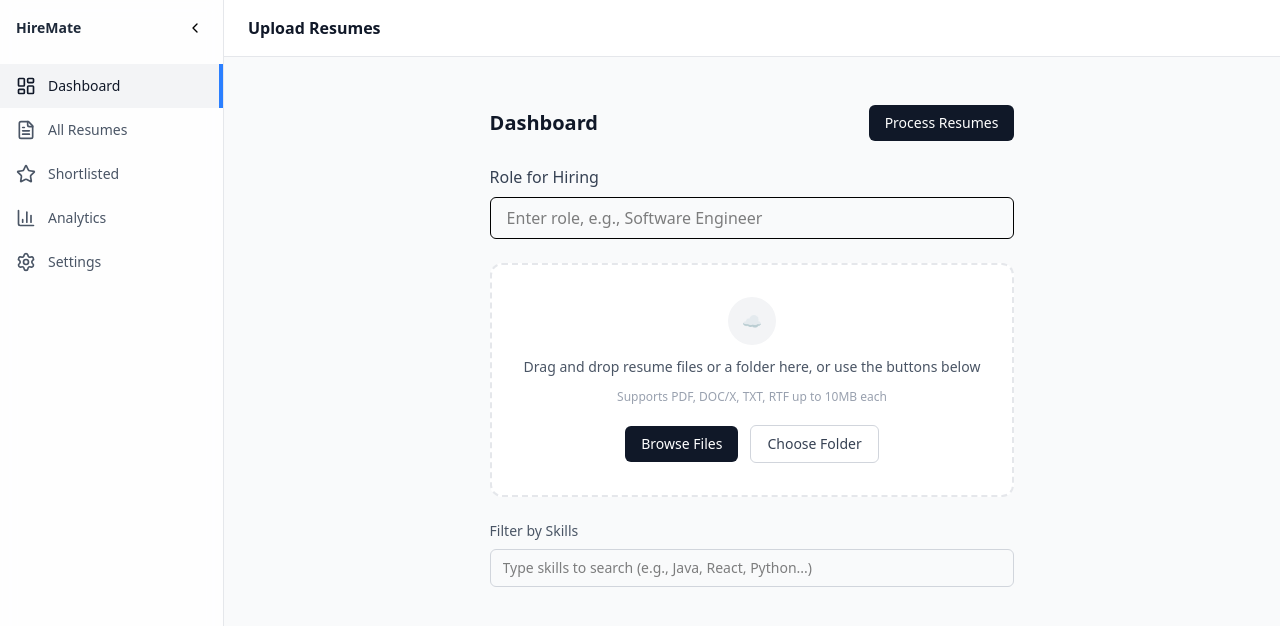
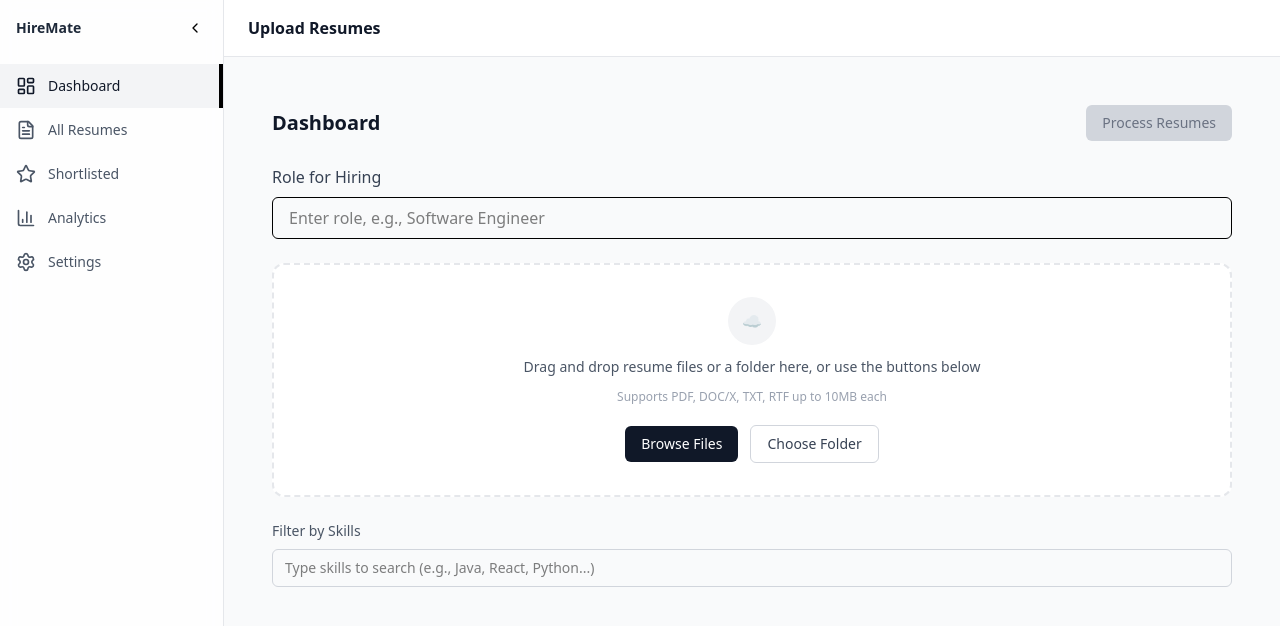
Before and after one commit to RohitAnandNitk/HireMate, a React (Vite) app in the folder frontend/: page /dashboard in a window 1280 px wide. Shown: the top 626 px of the page. Built offline with nearby package versions, Linux system fonts and the light colour scheme.

Commit message:
Dashboard ui improved

```diff
--- a/frontend/src/components/Dashboard.jsx
+++ b/frontend/src/components/Dashboard.jsx
@@ -9,6 +9,7 @@ const Dashboard = () => {
   const [files, setFiles] = useState([]);
   const [skills, setSkills] = useState([]);
   const [role, setRole] = useState("");
+  const [processing, setProcessing] = useState(false);
 
   const onAddFiles = useCallback(
     (newFiles) => {
@@ -28,15 +29,10 @@ const Dashboard = () => {
   }, []);
 
   const handleProcessResumes = async () => {
-    if (files.length === 0) {
-      alert("Please upload some files first!");
-      return;
-    }
-    if (!role.trim()) {
-      alert("Please enter the role you are hiring for!");
-      return;
-    }
+    if (!role.trim() || files.length === 0 || skills.length === 0) return;
 
+    setProcessing(true);
+    try {
       const formData = new FormData();
       files.forEach((file) => {
         formData.append("resumes", file);
@@ -46,7 +42,6 @@ const Dashboard = () => {
       formData.append("role", role);
       formData.append("skills", JSON.stringify(skills));
 
-    try {
       const response = await fetch(
         "http://localhost:5000/api/resume/upload-resumes",
         {
@@ -54,6 +49,7 @@ const Dashboard = () => {
           body: formData,
         }
       );
+
       const result = await response.json();
       if (response.ok) {
         alert("Resumes processed successfully!");
@@ -65,19 +61,26 @@ const Dashboard = () => {
     } catch (error) {
       console.error("Error uploading resumes:", error);
       alert("Error uploading resumes");
+    } finally {
+      setProcessing(false); // re-enable button
     }
   };
 
   return (
     <div className="flex min-h-screen bg-gray-50">
-      <main className="max-w-6xl mx-auto px-6 py-6">
+      <main className="flex-1 w-full px-6 py-6">
         <div className="flex justify-between items-center mb-6">
           <h1 className="text-xl font-semibold text-gray-900">Dashboard</h1>
           <button
             onClick={handleProcessResumes}
-            className="px-4 py-2 text-sm rounded-md bg-gray-900 text-white hover:bg-black"
+            disabled={!role.trim() || files.length === 0 || skills.length === 0 || processing}
+            className={`px-4 py-2 text-sm rounded-md ${
+              !role.trim() || files.length === 0 || skills.length === 0 || processing
+                ? "bg-gray-300 text-gray-500 cursor-not-allowed"
+                : "bg-gray-900 text-white hover:bg-black"
+            }`}
           >
-            Process Resumes
+            {processing ? "Processing..." : "Process Resumes"}
           </button>
         </div>
 
--- a/frontend/src/components/Sidebar.jsx
+++ b/frontend/src/components/Sidebar.jsx
@@ -84,7 +84,7 @@ const Sidebar = () => {
                 className={`w-full text-left px-4 py-3 text-sm flex items-center gap-3 transition-all duration-200
                   ${
                     isActive
-                      ? "text-gray-900 font-medium bg-gray-100 border-r-4 border-blue-500"
+                      ? "text-gray-900 font-medium bg-gray-100 border-r-4 border-black"
                       : "text-gray-600 hover:bg-gray-50"
                   }`}
                 title={!isOpen ? item.label : ""}
```
Lines whose indentation alone changed are shown as unchanged.
